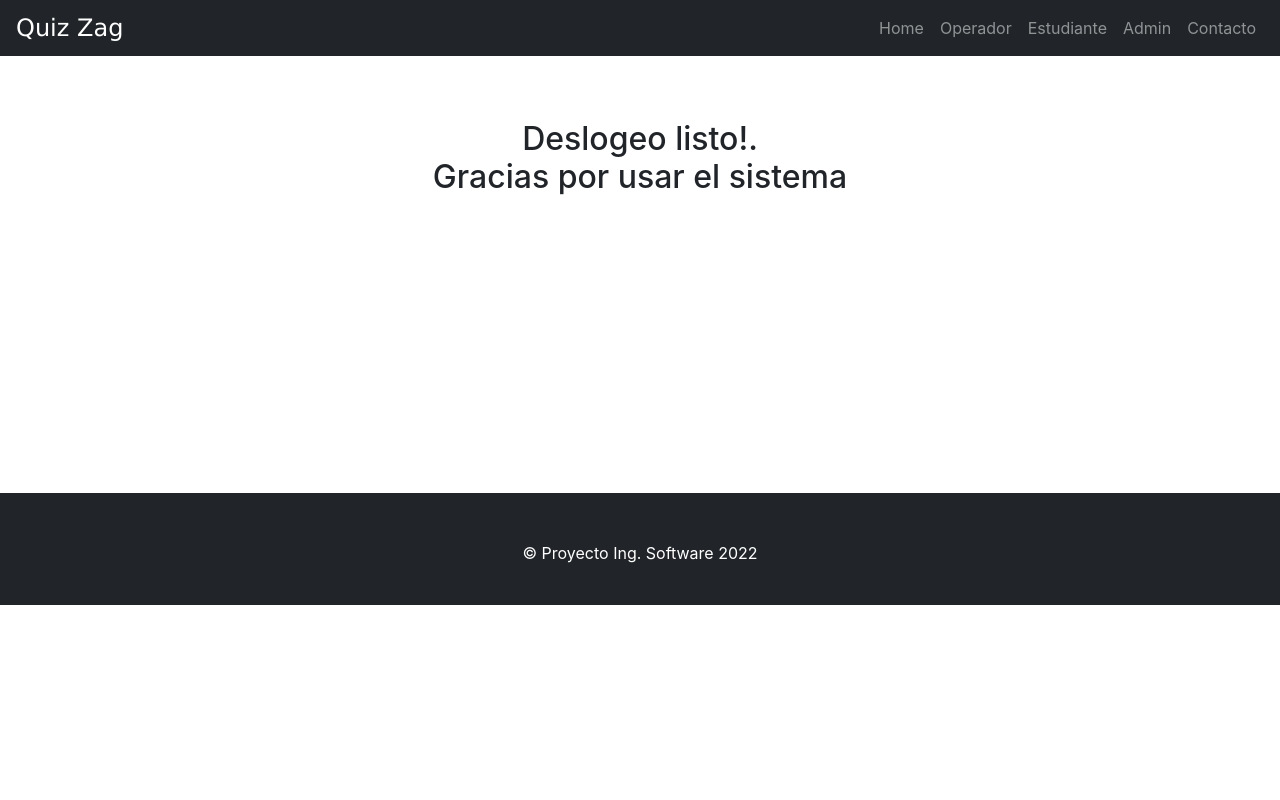
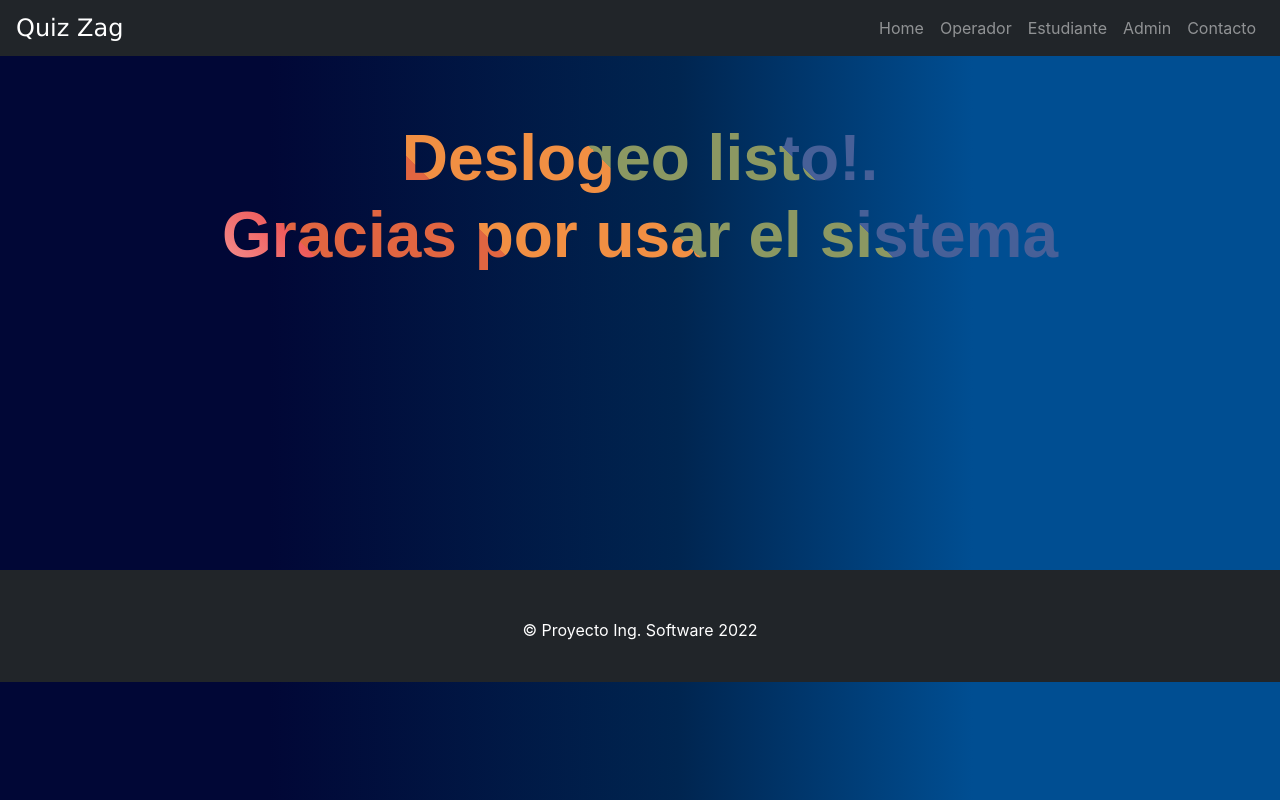
Before and after one commit to jamviz/quiz, a Django app: page /logout in a window 1280 px wide. Run offline with Django 3.2, Linux system fonts and the light colour scheme; some libraries are stand-ins or nearby versions.

Commit message:
Update logout.html

```diff
--- a/templates/exam/logout.html
+++ b/templates/exam/logout.html
@@ -4,13 +4,74 @@
   <head>
     <meta charset="utf-8">
     <title></title>
+    <style>
+      .gradient-text {
+    background-color: #ff0000;
+
+    background-image: linear-gradient(
+          45deg,
+          #f8bcbc 1%,
+          #ee5959 16.666%,
+          #E16541 16.666%,
+          #E16541 33.333%,
+          #F18F43 33.333%,
+          #F18F43 50%,
+          #8B9862 50%,
+          #8B9862 66.666%,
+          #476098 66.666%,
+          #476098 83.333%,
+          #A7489B 83.333%);
+
+    background-size: 100%;
+    background-repeat: repeat;
+
+    -webkit-background-clip: text;
+    -webkit-text-fill-color: transparent;
+
+    animation: rainbow-text-simple-animation-rev 0.75s ease forwards;
+  }
+
+  .gradient-text:hover{
+    animation: rainbow-text-simple-animation 0.5s ease-in forwards;
+  }
+
+  @keyframes rainbow-text-simple-animation-rev {
+    0% {background-size: 650%;}
+    40% {background-size: 650%;}
+    100% {background-size: 100%;}
+  }
+
+  @keyframes rainbow-text-simple-animation {
+    0% {background-size: 100%;}
+    80% {background-size: 650%;}
+    100% {background-size: 650%;}
+  }
+
+  h2 {
+    font-family: "Archivo Black", sans-serif;
+    font-weight: 800!important;
+    font-size: 4em!important;
+    text-align: center;
+    margin-bottom: 0;
+    margin-bottom: -0.25em;
+    display: block;
+    margin-left: auto;
+    margin-right: auto;
+    cursor: pointer;
+    width: 1000px;
+  }
+  body{
+    background: linear-gradient(90deg, rgba(1,7,54,1) 21%, rgba(0,37,80,1) 53%, rgba(0,78,146,1) 76%)!important;
+  }
+    </style>
   </head>
+
   <body>
     {% include "exam/navbar.html" %}
     <br><br><br><br><br>
 <!-- <img src="{% static "image/logout_img.png" %}"  style="width:800px; height:100px; padding-left:400px;"> -->
 
-<h2 class="text-center">Deslogeo listo!. <br> Gracias por usar el sistema</h2>
+<h2 class="gradient-text">Deslogeo listo!. <br> Gracias por usar el sistema</h2>
 
 <br><br><br><br><br>
 <br><br><br><br><br>
```
